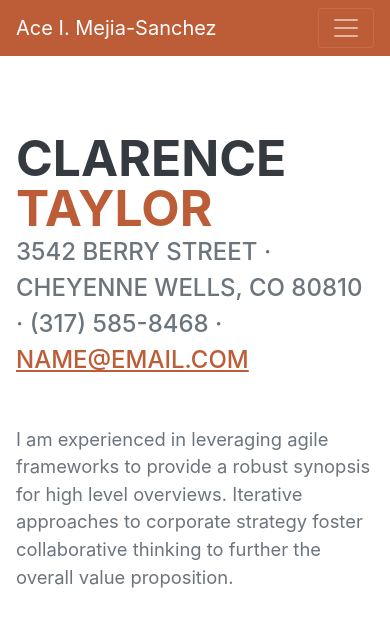
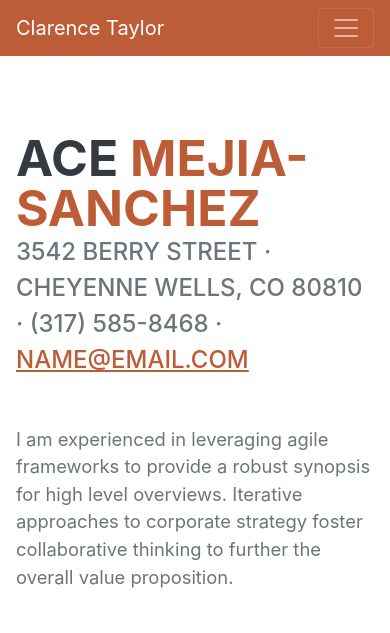
Before and after one commit to PrincipitoAce/principitoace.github.io, a plain HTML site: page index.html in a window 390 px wide. Shown: the top 633 px of the page. Drawn offline with nearby package versions, Linux system fonts and the light colour scheme; a web font is replaced by a local one.

Commit message:
Name change

```diff
--- a/index.html
+++ b/index.html
@@ -19,7 +19,7 @@
         <!-- Navigation-->
         <nav class="navbar navbar-expand-lg navbar-dark bg-primary fixed-top" id="sideNav">
             <a class="navbar-brand js-scroll-trigger" href="#page-top">
-                <span class="d-block d-lg-none">Ace I. Mejia-Sanchez</span>
+                <span class="d-block d-lg-none">Clarence Taylor</span>
                 <span class="d-none d-lg-block"><img class="img-fluid img-profile rounded-circle mx-auto mb-2" src="assets/img/profile.jpg" alt="..." /></span>
             </a>
             <button class="navbar-toggler" type="button" data-bs-toggle="collapse" data-bs-target="#navbarResponsive" aria-controls="navbarResponsive" aria-expanded="false" aria-label="Toggle navigation"><span class="navbar-toggler-icon"></span></button>
@@ -41,8 +41,8 @@
             <section class="resume-section" id="about">
                 <div class="resume-section-content">
                     <h1 class="mb-0">
-                        Clarence
-                        <span class="text-primary">Taylor</span>
+                        Ace
+                        <span class="text-primary">Mejia-Sanchez</span>
                     </h1>
                     <div class="subheading mb-5">
                         3542 Berry Street · Cheyenne Wells, CO 80810 · (317) 585-8468 ·
```
